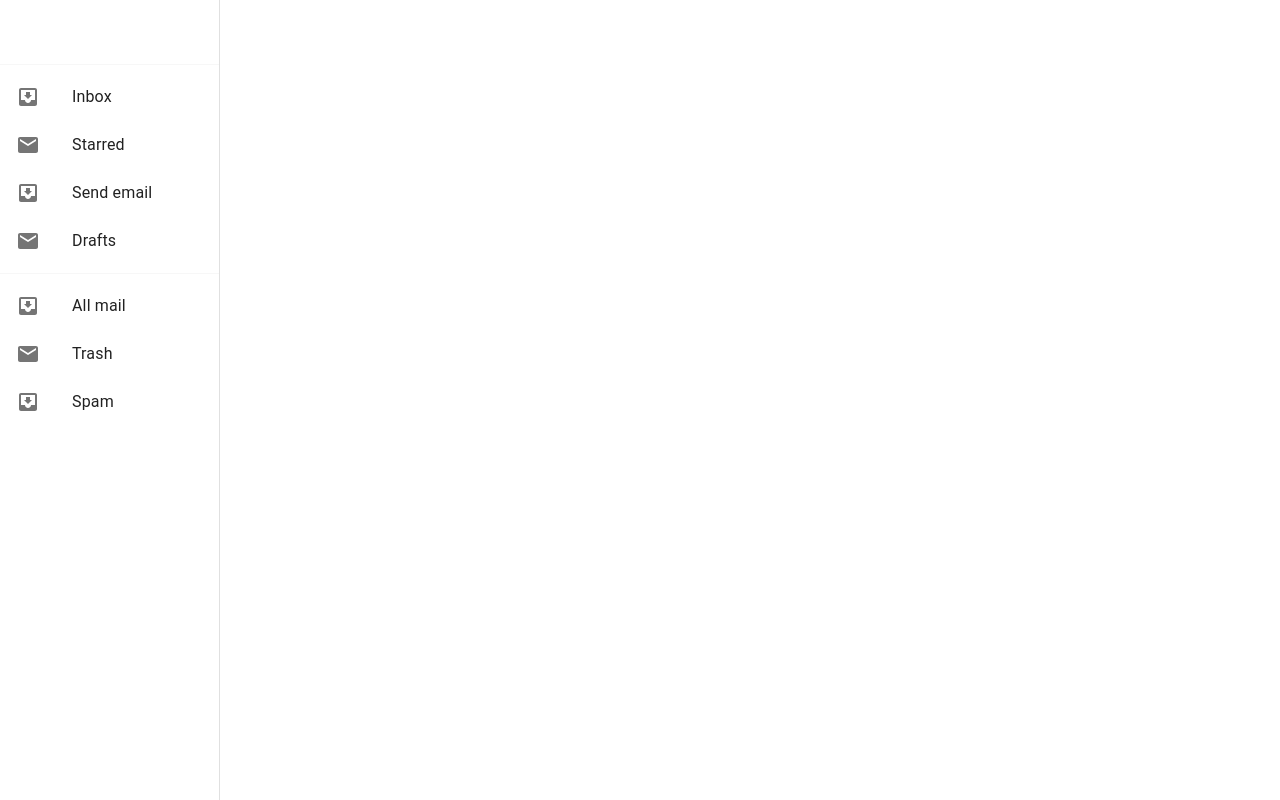
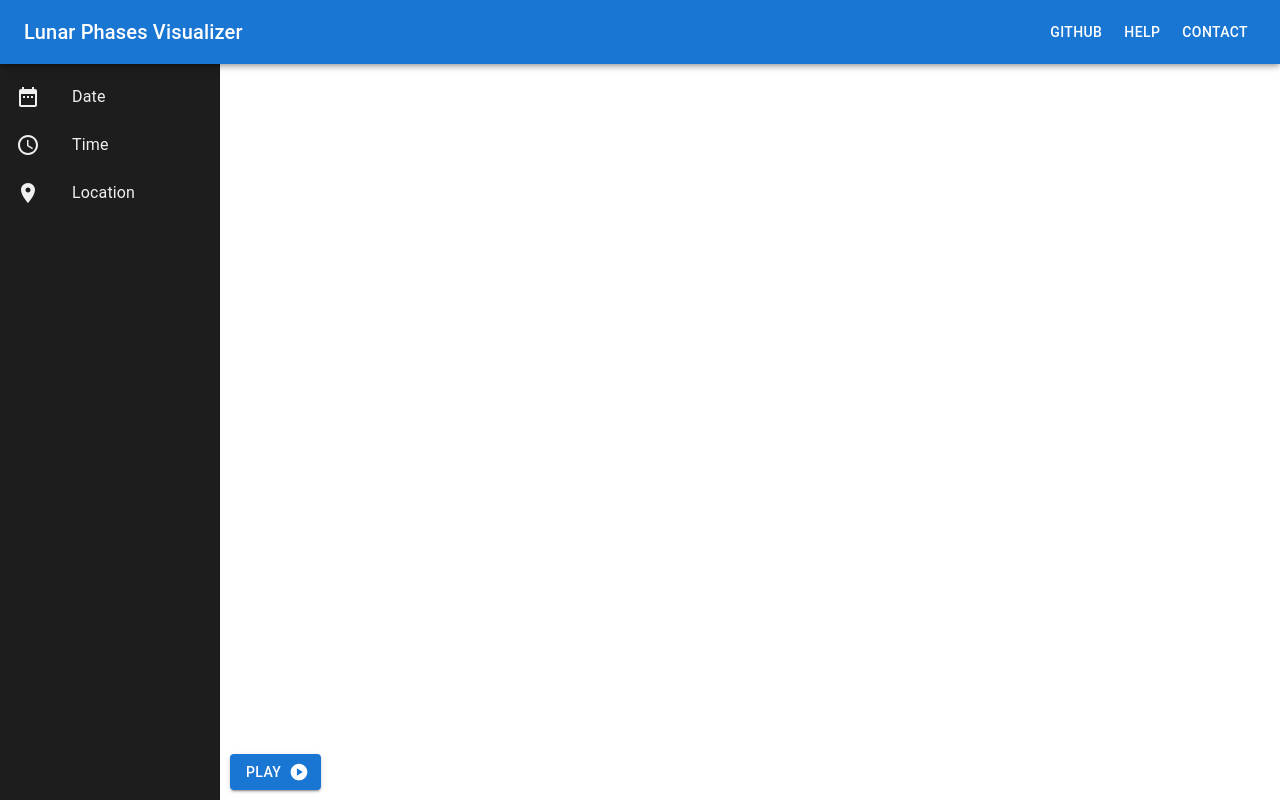
Before and after one commit to saulruizfernandez/fases-lunares, a React (Vite) app in the folder fases_lunares/: page / in a window 1280 px wide. Built offline with nearby package versions, Linux system fonts and the light colour scheme.

Commit message:
grid terminada

```diff
--- a/fases_lunares/src/App.jsx
+++ b/fases_lunares/src/App.jsx
@@ -1,10 +1,21 @@
+import { Box } from "@mui/system";
+import DrawerAppBar from "./components/menu-panel/MenuPanel";
 import SidePanel from "./components/side-panel/SidePanel";
+import GridThree from "./components/grid_three/GridThree";
 
 function App() {
   return (
-    <>
-      <SidePanel />
-    </>
+    <Box sx={{ height: "100vh", display: "flex", flexDirection: "column" }}>
+      <Box sx={{ height: "64px" }}>
+        <DrawerAppBar />
+      </Box>
+      <Box sx={{ display: "flex", flexGrow: 1 }}>
+        <SidePanel />
+        <Box sx={{ flexGrow: 1, margin: "10px" }}>
+          <GridThree />
+        </Box>
+      </Box>
+    </Box>
   );
 }
 
--- /dev/null
+++ b/fases_lunares/src/components/grid_three/GridThree.jsx
@@ -0,0 +1,19 @@
+import Grid from "@mui/material/Grid";
+import PlayButton from "../play-button/PlayButton";
+
+function GridThree() {
+  return (
+    <Grid
+      container
+      height="100%"
+      alignItems="flex-end"
+      justifyContent="flex-start"
+    >
+      <Grid item xs={1}>
+        <PlayButton />
+      </Grid>
+    </Grid>
+  );
+}
+
+export default GridThree;
--- /dev/null
+++ b/fases_lunares/src/components/menu-panel/MenuPanel.jsx
@@ -0,0 +1,112 @@
+import * as React from "react";
+import PropTypes from "prop-types";
+import AppBar from "@mui/material/AppBar";
+import Box from "@mui/material/Box";
+import CssBaseline from "@mui/material/CssBaseline";
+import Divider from "@mui/material/Divider";
+import Drawer from "@mui/material/Drawer";
+import IconButton from "@mui/material/IconButton";
+import List from "@mui/material/List";
+import ListItem from "@mui/material/ListItem";
+import ListItemButton from "@mui/material/ListItemButton";
+import ListItemText from "@mui/material/ListItemText";
+import MenuIcon from "@mui/icons-material/Menu";
+import Toolbar from "@mui/material/Toolbar";
+import Typography from "@mui/material/Typography";
+import Button from "@mui/material/Button";
+
+const drawerWidth = 240;
+const navItems = ["GitHub", "Help", "Contact"];
+
+function DrawerAppBar(props) {
+  const { window } = props;
+  const [mobileOpen, setMobileOpen] = React.useState(false);
+
+  const handleDrawerToggle = () => {
+    setMobileOpen((prevState) => !prevState);
+  };
+
+  const drawer = (
+    <Box onClick={handleDrawerToggle} sx={{ textAlign: "center" }}>
+      <Typography variant="h6" sx={{ my: 2 }}>
+        MUI
+      </Typography>
+      <Divider />
+      <List>
+        {navItems.map((item) => (
+          <ListItem key={item} disablePadding>
+            <ListItemButton sx={{ textAlign: "center" }}>
+              <ListItemText primary={item} />
+            </ListItemButton>
+          </ListItem>
+        ))}
+      </List>
+    </Box>
+  );
+
+  const container =
+    window !== undefined ? () => window().document.body : undefined;
+
+  return (
+    <Box sx={{ display: "flex", zIndex: 2 }}>
+      <CssBaseline />
+      <AppBar component="nav">
+        <Toolbar>
+          <IconButton
+            color="inherit"
+            aria-label="open drawer"
+            edge="start"
+            onClick={handleDrawerToggle}
+            sx={{ mr: 2, display: { sm: "none" } }}
+          >
+            <MenuIcon />
+          </IconButton>
+          <Typography
+            variant="h6"
+            component="div"
+            sx={{ flexGrow: 1, display: { xs: "none", sm: "block" } }}
+          >
+            Lunar Phases Visualizer
+          </Typography>
+          <Box sx={{ display: { xs: "none", sm: "block" } }}>
+            {navItems.map((item) => (
+              <Button key={item} sx={{ color: "#fff" }}>
+                {item}
+              </Button>
+            ))}
+          </Box>
+        </Toolbar>
+      </AppBar>
+      <nav>
+        <Drawer
+          container={container}
+          variant="temporary"
+          open={mobileOpen}
+          onClose={handleDrawerToggle}
+          ModalProps={{
+            keepMounted: true, // Better open performance on mobile.
+          }}
+          sx={{
+            display: { xs: "block", sm: "none" },
+            "& .MuiDrawer-paper": {
+              boxSizing: "border-box",
+              width: drawerWidth,
+            },
+          }}
+        >
+          {drawer}
+        </Drawer>
+      </nav>
+    </Box>
+  );
+}
+
+DrawerAppBar.propTypes = {
+  /**
+   * Injected by the documentation to work in an iframe.
+   * You won't need it on your project.
+   */
+  window: PropTypes.func,
+};
+
+export default DrawerAppBar;
--- /dev/null
+++ b/fases_lunares/src/components/play-button/PlayButton.jsx
@@ -0,0 +1,12 @@
+import Button from "@mui/material/Button";
+import PlayCircleIcon from "@mui/icons-material/PlayCircle";
+
+function PlayButton() {
+  return (
+    <Button variant="contained" endIcon={<PlayCircleIcon />}>
+      PLAY
+    </Button>
+  );
+}
+
+export default PlayButton;
--- a/fases_lunares/src/components/side-panel/SidePanel.jsx
+++ b/fases_lunares/src/components/side-panel/SidePanel.jsx
@@ -6,8 +6,7 @@ import ListItem from "@mui/material/ListItem";
 import ListItemButton from "@mui/material/ListItemButton";
 import ListItemIcon from "@mui/material/ListItemIcon";
 import ListItemText from "@mui/material/ListItemText";
-import InboxIcon from "@mui/icons-material/MoveToInbox";
-import MailIcon from "@mui/icons-material/Mail";
+import { sidepanelitems } from "./consts/sidepanelitems";
 
 function SidePanel() {
   const drawerWidth = 220;
@@ -19,6 +18,9 @@ function SidePanel() {
         "& .MuiDrawer-paper": {
           width: drawerWidth,
           boxSizing: "border-box",
+          backgroundColor: "rgb(29,29,29)",
+          color: "rgb(240,240,240)",
+          zIndex: 1,
         },
       }}
       variant="permanent"
@@ -27,30 +29,18 @@ function SidePanel() {
       <Toolbar />
       <Divider />
       <List>
-        {["Inbox", "Starred", "Send email", "Drafts"].map((text, index) => (
-          <ListItem key={text} disablePadding>
+        {sidepanelitems.map((text) => (
+          <ListItem key={text.id} disablePadding>
             <ListItemButton>
-              <ListItemIcon>
-                {index % 2 === 0 ? <InboxIcon /> : <MailIcon />}
+              <ListItemIcon sx={{ color: "rgb(240,240,240)" }}>
+                {text.icon}
               </ListItemIcon>
-              <ListItemText primary={text} />
+              <ListItemText primary={text.label} />
             </ListItemButton>
           </ListItem>
         ))}
       </List>
       <Divider />
-      <List>
-        {["All mail", "Trash", "Spam"].map((text, index) => (
-          <ListItem key={text} disablePadding>
-            <ListItemButton>
-              <ListItemIcon>
-                {index % 2 === 0 ? <InboxIcon /> : <MailIcon />}
-              </ListItemIcon>
-              <ListItemText primary={text} />
-            </ListItemButton>
-          </ListItem>
-        ))}
-      </List>
     </Drawer>
   );
 }
--- /dev/null
+++ b/fases_lunares/src/components/side-panel/consts/sidepanelitems.jsx
@@ -0,0 +1,24 @@
+import DateRangeIcon from "@mui/icons-material/DateRange";
+import AccessTimeIcon from "@mui/icons-material/AccessTime";
+import PlaceIcon from "@mui/icons-material/Place";
+
+export const sidepanelitems = [
+  {
+    id: 0,
+    icon: <DateRangeIcon />,
+    label: "Date",
+    route: "route",
+  },
+  {
+    id: 1,
+    icon: <AccessTimeIcon />,
+    label: "Time",
+    route: "route",
+  },
+  {
+    id: 2,
+    icon: <PlaceIcon />,
+    label: "Location",
+    route: "route",
+  },
+];
```
